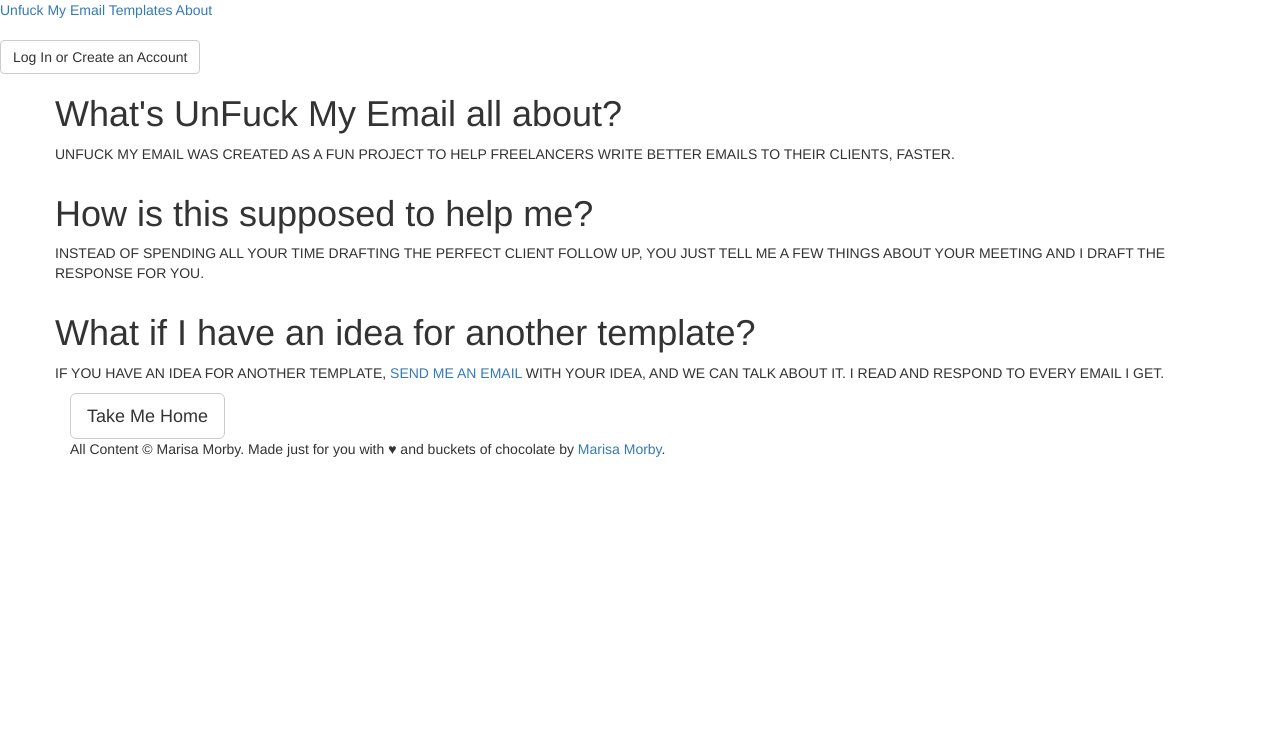
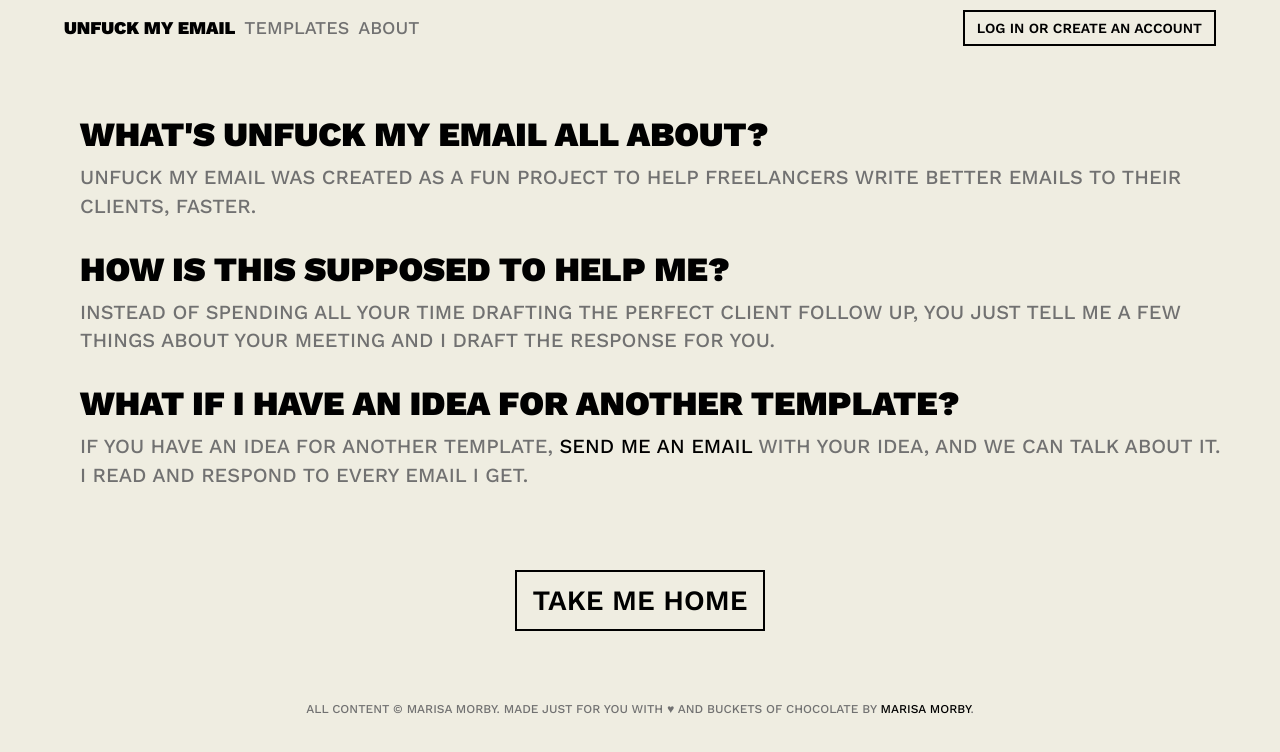
Before and after one commit to marisamorby/Unfuck-My-Email, a website: page about.html in a window 1280 px wide. Drawn offline with nearby package versions, Linux system fonts and the light colour scheme; some packages are replaced by stand-ins of ours; the site is published under a folder, as on GitHub Pages, so addresses that start at the root find nothing; no server answers; a script that the page names is missing.

Commit message:
fix(paths): goddammit

```diff
--- a/about.html
+++ b/about.html
@@ -26,7 +26,7 @@
     </script>
 
     <!-- App styles -->
-    <link href="/static/css/main.css" rel="stylesheet">
+    <link href="./static/css/main.css" rel="stylesheet">
   </head>
   <body>
     <nav class="site-nav">
```
Also changed, not shown: index.html (+1 -1 lines), templates.html (+1 -1 lines), terms.html (+1 -1 lines).
